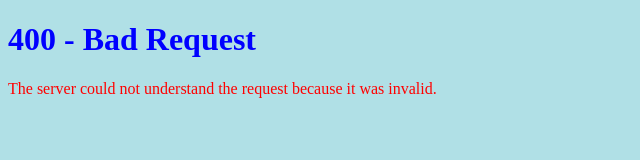
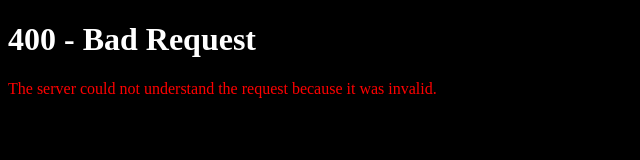
Before and after one commit to alivan-team/webserv, a plain HTML site: page site/www/error_pages/400.html in a window 1280 px wide. Shown: the whole page, without its empty margins (0-640 px from the left). Drawn offline with Linux system fonts and the light colour scheme.

Commit message:
error pages building + need to currect response version

```diff
--- a/site/www/error_pages/400.html
+++ b/site/www/error_pages/400.html
@@ -1,13 +1,13 @@
 <!DOCTYPE html>
 <html lang="en">
 <head>
+    <meta charset="UTF-8">
+    <title>400 Bad Request</title>
     <style>
-        body {background-color: powderblue;}
-        h1   {color: blue;}
+        body {background-color: black;}
+        h1   {color: white;}
         p    {color: red;}
     </style>
-    <meta charset="UTF-8">
-    <title>400 Bad Request</title>
 </head>
 <body>
     <h1>400 - Bad Request</h1>
```
Also changed, not shown: site/www/error_pages/505.html (+5 -0 lines), 2 other files.
